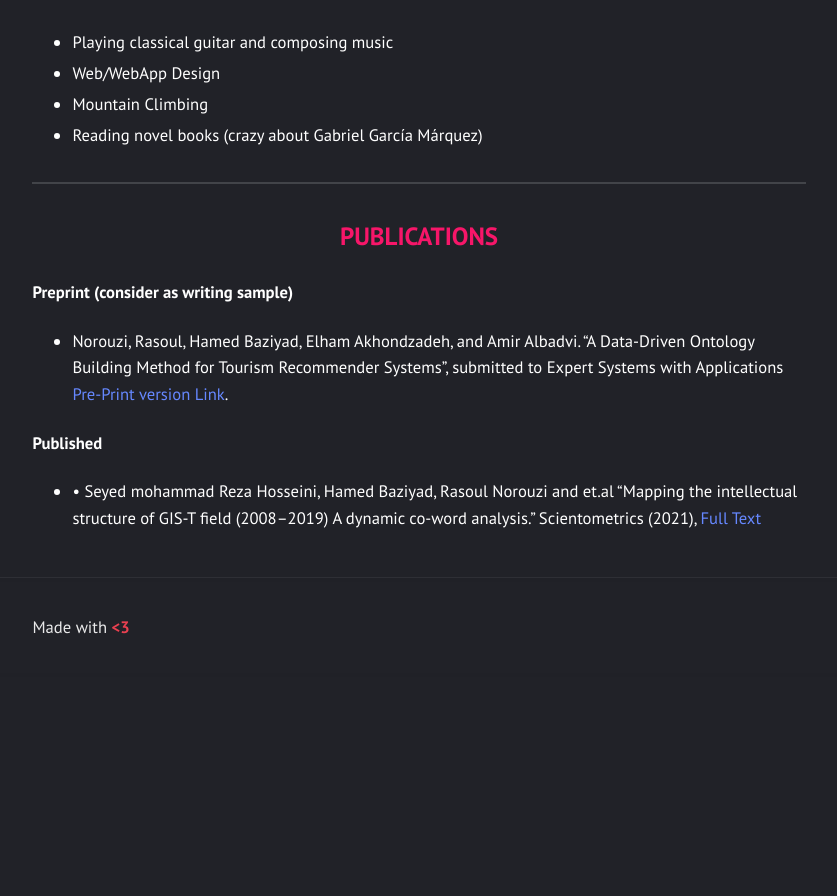
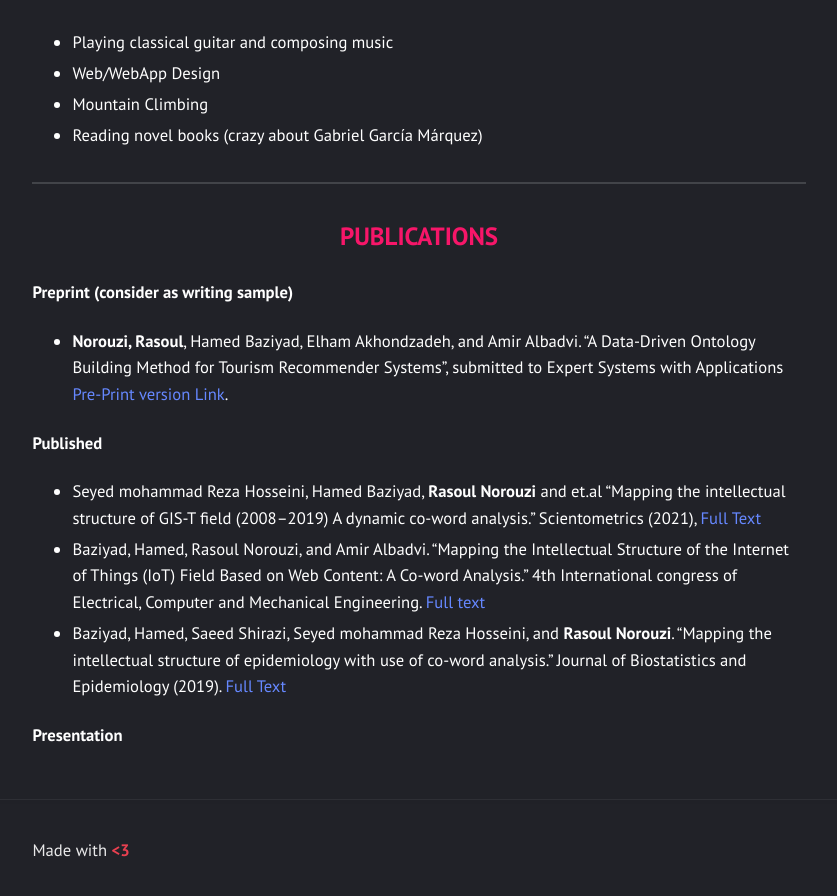
Before and after one commit to rasoulnorouzi/rasoulnorouzi.github.io, a Jekyll site: the page built from cv.md, in a window 1280 px wide and 900 px high, scrolled down 3518 px. Shown: the top 896 px of the window, without its empty margins (221-1058 px from the left). Built offline with Jekyll 4.4.1, drawn with Linux system fonts in a browser that asks for light colours; before the commit the page ends 4195 px from its top, so only the background shows below that.

Commit message:
Update cv.md

```diff
--- a/cv.md
+++ b/cv.md
@@ -94,7 +94,11 @@ Help students who will start the writing of the final assignment confused what t
 <h2 style="color:rgb(247, 22, 105);text-align:center;"> PUBLICATIONS </h2>
 
 #### Preprint (consider as writing sample)
-- Norouzi, Rasoul, Hamed Baziyad, Elham Akhondzadeh, and Amir Albadvi. "A Data-Driven Ontology Building Method for Tourism Recommender Systems", submitted to Expert Systems with Applications [Pre-Print version Link](../sources/CV/Data-Driven Ontology.pdf).
+- **Norouzi, Rasoul**, Hamed Baziyad, Elham Akhondzadeh, and Amir Albadvi. "A Data-Driven Ontology Building Method for Tourism Recommender Systems", submitted to Expert Systems with Applications [Pre-Print version Link](../sources/CV/Data-Driven Ontology.pdf).
 
 #### Published
-- •	Seyed mohammad Reza Hosseini, Hamed Baziyad, Rasoul Norouzi and et.al "Mapping the 	intellectual structure of GIS-T ﬁeld (2008–2019) A dynamic co-word analysis." Scientometrics (2021), [Full Text](https://link.springer.com/article/10.1007%2Fs11192-020-03840-8)
+- Seyed mohammad Reza Hosseini, Hamed Baziyad, **Rasoul Norouzi** and et.al "Mapping the 	intellectual structure of GIS-T ﬁeld (2008–2019) A dynamic co-word analysis." Scientometrics (2021), [Full Text](https://link.springer.com/article/10.1007%2Fs11192-020-03840-8)
+- Baziyad, Hamed, Rasoul Norouzi, and Amir Albadvi. "Mapping the Intellectual Structure of the Internet of Things (IoT) Field Based on Web Content: A Co-word Analysis." 4th International congress of Electrical, Computer and Mechanical Engineering. [Full text](https://www.researchgate.net/publication/343787997_Mapping_the_intellectual_structure_of_the_Internet_of_Things_IoT_field_based_on_web_content_a_co-word_analysis)
+- Baziyad, Hamed, Saeed Shirazi, Seyed mohammad Reza Hosseini, and **Rasoul Norouzi**. "Mapping the intellectual structure of epidemiology with use of co-word analysis." Journal of Biostatistics and Epidemiology (2019). [Full Text](https://publish.kne-publishing.com/index.php/jbe/article/view/3618)
+
+#### Presentation
```
